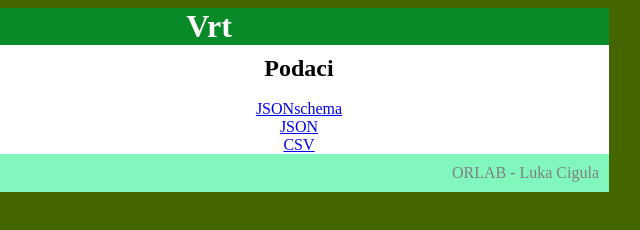
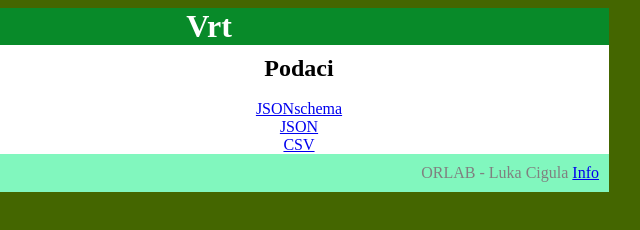
Before and after one commit to blellowyellow/ORlab, a plain HTML site: page ORlab2/index.html in a window 1280 px wide. Shown: the full height of the page, 431-1071 px from the left. Drawn offline with Linux system fonts and the light colour scheme.

Commit message:
Update index.html

```diff
--- a/ORlab2/index.html
+++ b/ORlab2/index.html
@@ -30,6 +30,7 @@
 
 			<div id="footer">
 			ORLAB - Luka Cigula
+			<a href="podaci/readme.md">Info</a>
 			</div>
 
 		</div>
```
